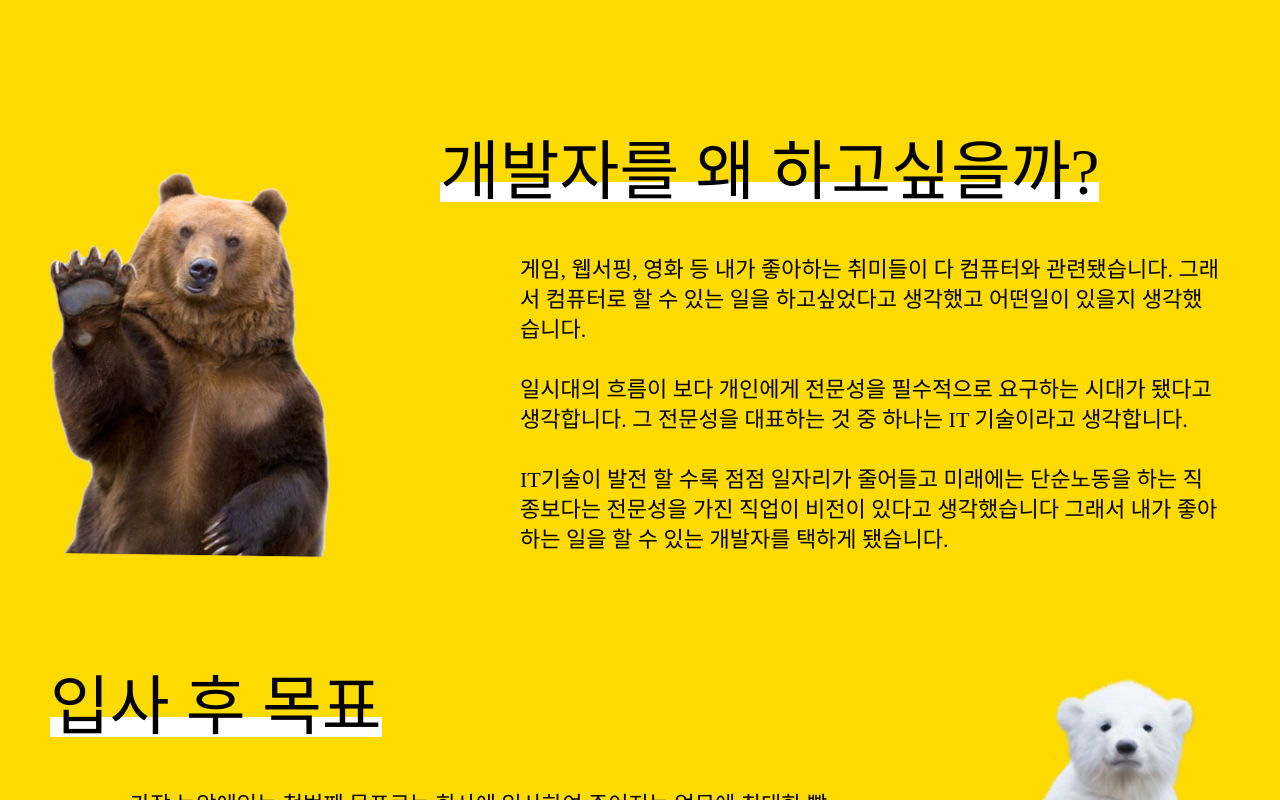
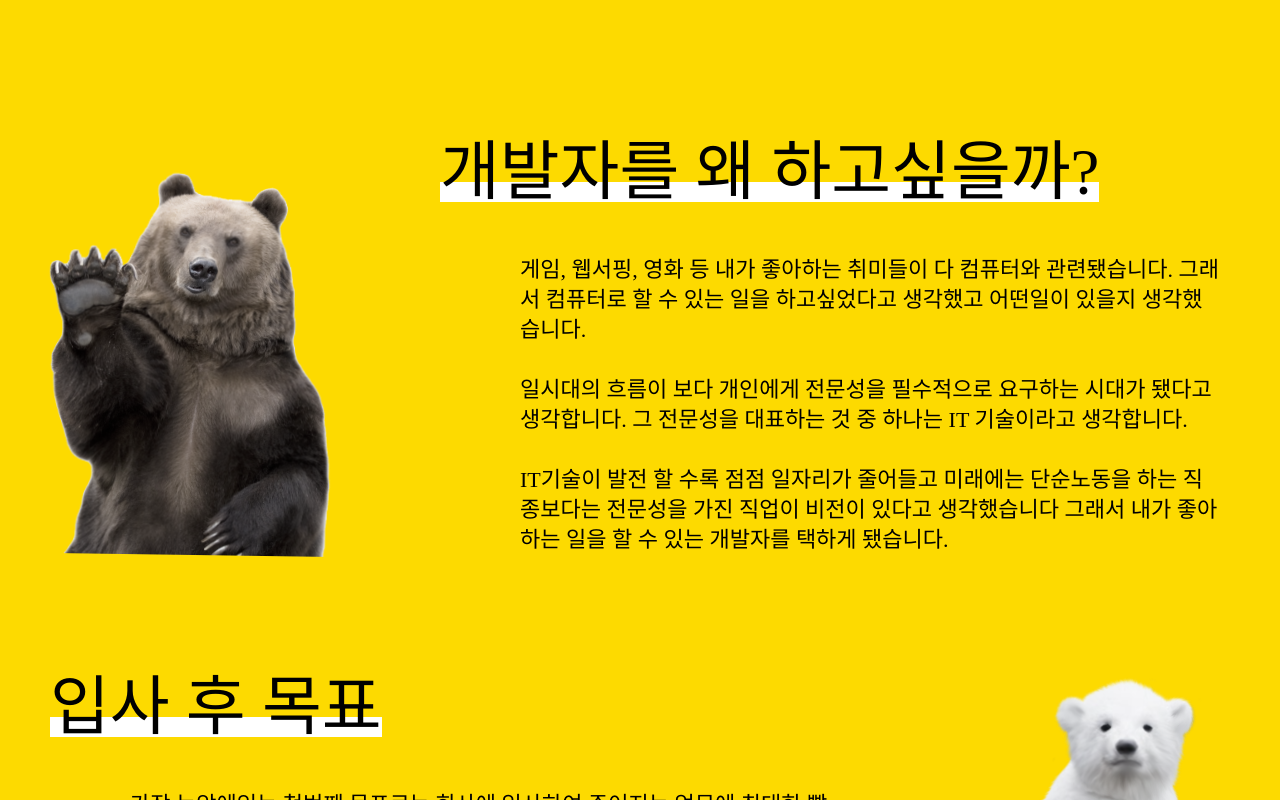
Before and after one commit to Simjaeryun/react_sjr, a React (Create React App) app: page / in a window 1280 px wide. Shown: the part 1320-2120 px from the top of the page. Built offline with nearby package versions, Linux system fonts and the light colour scheme; a web font is replaced by a local one.

Commit message:
intro section 사진에 filter 추가

```diff
--- a/src/scss/main/_intro.scss
+++ b/src/scss/main/_intro.scss
@@ -14,6 +14,7 @@
 					height: 100%;
 					object-fit: cover;
 					animation: introAni 2s linear infinite;
+					filter: grayscale(0.7);
 				}
 			}
 			.intro_txt {
--- a/src/scss/main/_visual.scss
+++ b/src/scss/main/_visual.scss
@@ -46,6 +46,8 @@
 				.visual_desc {
 					font-size: 32px;
 					font-weight: bold;
+					position: relative;
+
 					&:first-child {
 						padding-left: 50px;
 						margin-bottom: 15px;
@@ -173,3 +175,12 @@
 		transform: rotate(0deg);
 	}
 }
+
+@keyframes visualTxtAni {
+	0% {
+		width: 100%;
+	}
+	100% {
+		width: 0%;
+	}
+}
```
